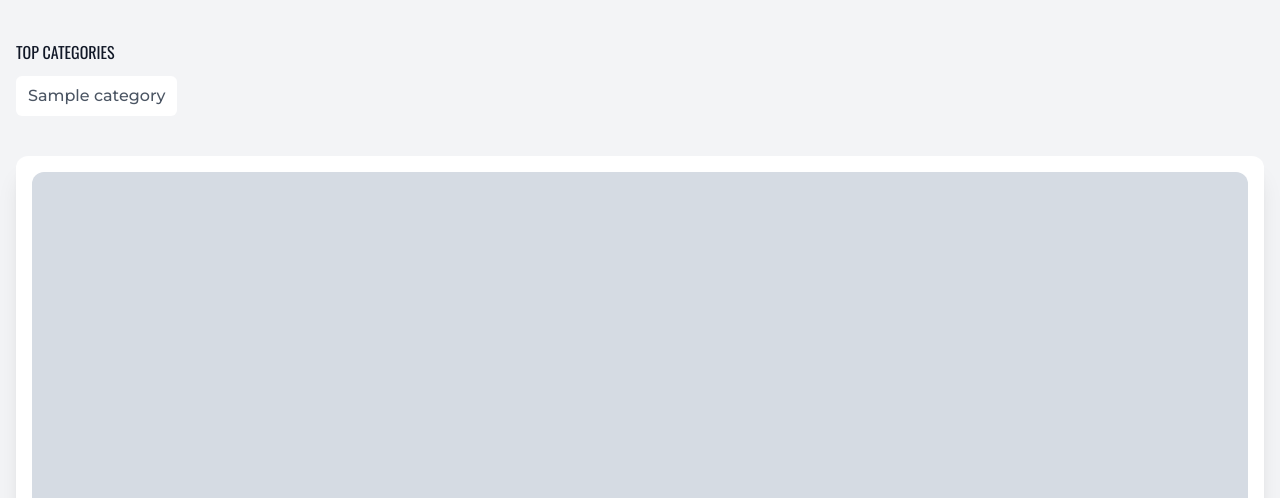
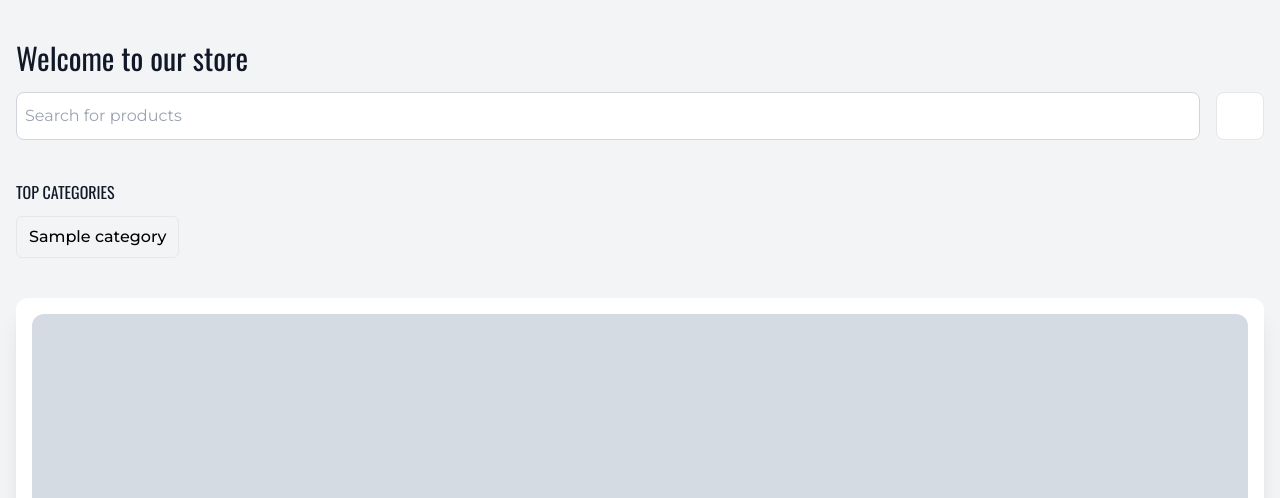
Before and after one commit to oieeaaaa/ecommerce, a Django app: page / in a window 1280 px wide. Shown: the part 80-578 px from the top of the page. Run offline with Django 4.2, Linux system fonts and the light colour scheme; tables that the repository leaves empty hold one stand-in row (values such as "Sample post"); grey boxes marked "Sample" are stand-in pictures; style sheets or scripts are compiled from the project's sources.

Commit message:
custom filters drawer

```diff
--- a/client/main.js
+++ b/client/main.js
@@ -1,6 +1,8 @@
 import './components/card/card.js'
 import './components/alert/alert.js'
 import './components/cart-card/cart-card.js'
+import './components/filters-drawer/filters-drawer.js'
+import './components/home-search/home-search.js'
 
 import './styles/icons/icons.css'
 import './styles/tailwind.css'
--- /dev/null
+++ b/website/templates/website/components/filters.html
@@ -0,0 +1,30 @@
+<x-filters-drawer class="hidden">
+  <div hx-trigger="load" hx-get="{% url 'categories' %}" hx-swap="outerHTML" hx-target="[data-filters]"
+    hx-select="[data-filters]">
+    <div class="fixed top-0 right-0 z-50 h-full w-full flex justify-end">
+      <div class="w-10/12 bg-white">
+        <div class="flex items-center p-4 border-b">
+          <h1 class="text-2xl font-bold font-oswald mr-auto">Filters</h1>
+          <button class="w-10 h-10 rounded-md bg-black text-white" data-close>
+            <span class="icon-x"></span>
+          </button>
+        </div>
+        <div data-filters
+          class="flex flex-wrap gap-x-2 gap-y-2 p-4 pb-32 overflow-y-auto overscroll-contain relative h-full">
+          {% for category in categories %}
+          {% with id=category.name|slugify %}
+          <label for="{{ id }}">
+            <input name="category.{{ category.name }}" type="checkbox" class="hidden peer/category" id="{{ id }}"
+              data-category-input>
+            <span
+              class="peer-checked/category:bg-black peer-checked/category:border-black peer-checked/category:text-white inline-block text-black rounded-md px-3 bg-transparent border font-medium py-2">
+              {{ category.name }}</span>
+          </label>
+          {% endwith %}
+          {% endfor %}
+        </div>
+      </div>
+    </div>
+    <div class="absolute top-0 right-0 z-40 h-full w-full bg-black bg-opacity-50 backdrop-blur-sm"></div>
+  </div>
+</x-filters-drawer>
--- a/website/templates/website/pages/home.html
+++ b/website/templates/website/pages/home.html
@@ -1,10 +1,30 @@
 {% extends "website/layout/base.html" %}
 
+{% comment %}
+TODO:
+- Custom elements are not working because of the way the template is rendered
+- HX-Swaps fucks up the custom elements event handlers
+- what do i do?
+
+{% endcomment %}
 {% block head %}<title>Home</title>{% endblock %}
 {% block content %}
+    {# Filters #}
+    {% include "website/components/filters.html" %}
     <div class="container py-10">
+        <h1 class="text-3xl font-oswald text-gray-900 mb-4">Welcome to our store</h1>
+        <x-home-search>
+        <div class="grid grid-cols-[1fr_auto] mb-10 gap-x-4">
+            <input type="text"
+                   class="w-full border border-gray-300 rounded-lg px-2"
+                   placeholder="Search for products">
+            <button data-filter class="border rounded-lg w-12 h-12 bg-white">
+                <span class="text-gray-900 icon-filter"></span>
+            </button>
+        </div>
+        </x-home-search>
         <div class="space-y-3 mb-10">
-            <h1 class="text-gray-900 uppercase font-oswald">Top Categories</h1>
+            <h2 class="text-gray-900 uppercase font-oswald">Top Categories</h2>
             <form hx-trigger="change from:[data-category-input]"
                   hx-post="{% url 'filter' %}"
                   hx-select="[data-products]"
@@ -20,7 +40,7 @@
                                        class="hidden peer/category"
                                        id="{{ id }}"
                                        data-category-input>
-                                <span class="peer-checked/category:bg-red-500 inline-block text-gray-600 rounded-md px-3 bg-white font-medium py-2">{{ category.name }}</span>
+                                <span class="peer-checked/category:bg-black peer-checked/category:border-black peer-checked/category:text-white inline-block text-black rounded-md px-3 bg-transparent border font-medium py-2">{{ category.name }}</span>
                             </label>
                         {% endwith %}
                     {% endfor %}
--- a/website/urls.py
+++ b/website/urls.py
@@ -1,12 +1,13 @@
 from django.urls import path
 
 # import all from .views
-from .views import CartView, HomeFilter, cart_length, cart_item_delete, cart_item_update, index
+from .views import CartView, CategoryView, HomeFilter, cart_length, cart_item_delete, cart_item_update, index
 from .views import product_detail
 
 urlpatterns = [
     path('', index, name='home'),
     path('filter', HomeFilter.as_view(), name='filter'),
+    path('categories', CategoryView.as_view(), name='categories'),
     path('products/<int:id>', product_detail, name='product_detail'),
     path('cart', CartView.as_view(), name='cart'),
     path('cart/<int:id>/delete', cart_item_delete, name='cart_item_delete'),
--- a/website/views.py
+++ b/website/views.py
@@ -10,7 +10,7 @@ from website.models import Category, Product, Cart
 
 def index(request):
     products = Product.objects.all()[:10]
-    categories = Category.objects.all()[:100]
+    categories = Category.objects.all()[:10]
 
     return render(request, 'website/pages/home.html', {
         'products': products,
@@ -157,3 +157,11 @@ def cart_length(request):
     return render(request, 'website/elements/cart-count.html', {
         'cart_count': Cart.objects.count()
     })
+
+class CategoryView(View):
+    def get(self, request):
+        categories = Category.objects.all()
+
+        return render(request, 'website/components/filters.html', {
+            'categories': categories
+        })
```
Also changed, not shown: client/components/filters-drawer/filters-drawer.js (added, +32 -0 lines), client/components/home-search/home-search.js (added, +26 -0 lines).
